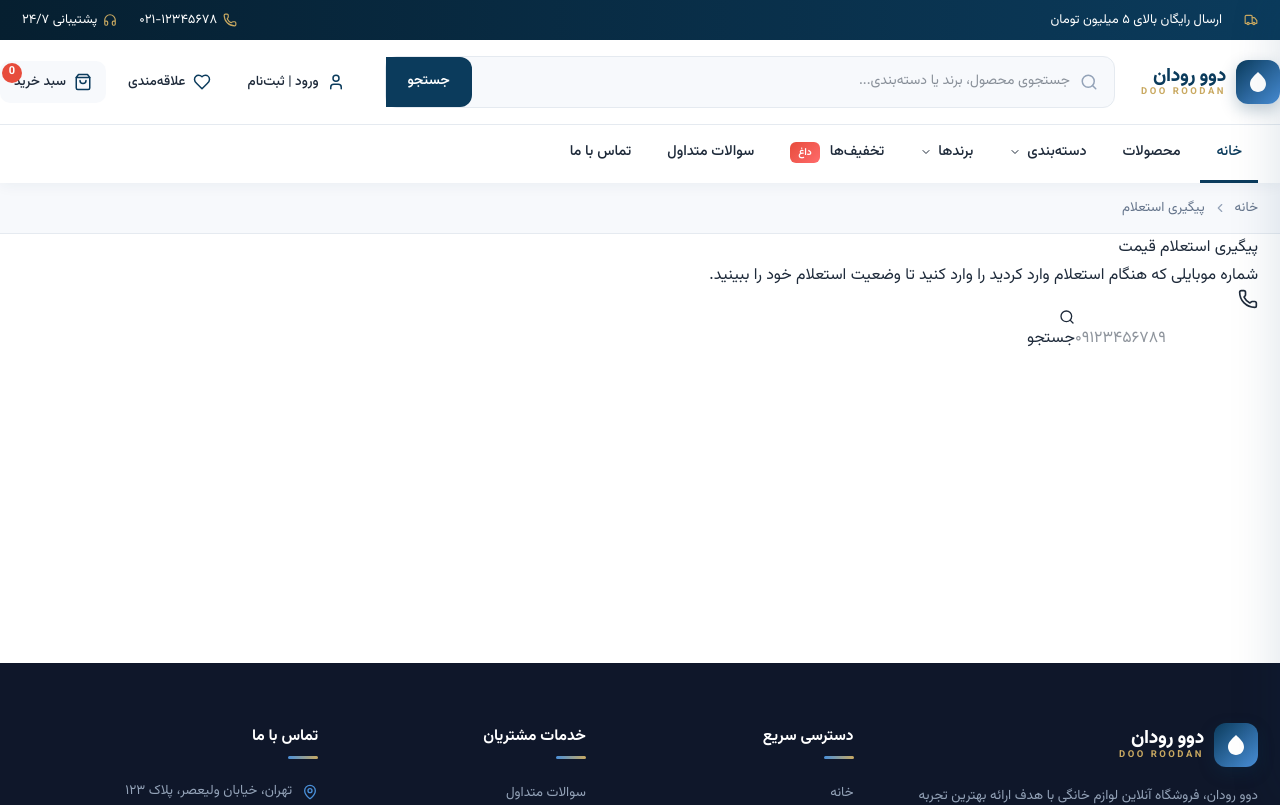
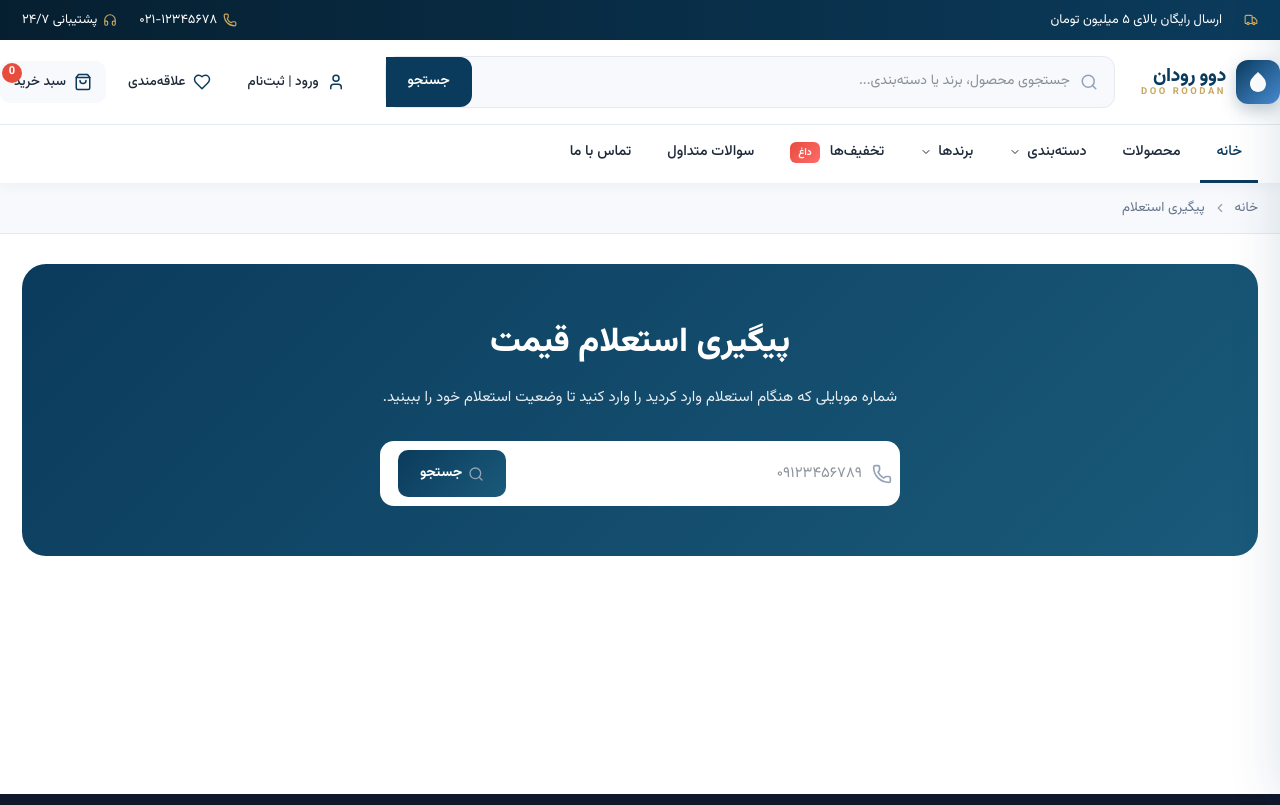
Before and after one commit to salhamir146-prog/dooroodan, a Next.js app: page /track in a window 1280 px wide. Shown: the top 805 px of the page. Built offline with nearby package versions, Linux system fonts and the light colour scheme.

Commit message:
Update globals.css

```diff
--- a/src/app/globals.css
+++ b/src/app/globals.css
@@ -4250,3 +4250,431 @@ a.admin-stat-card {
   margin-bottom: 14px;
   text-align: right;
 }
+/* ============ TRACK PAGE ============ */
+.track-page {
+  padding: 30px 22px 60px;
+  min-height: 60vh;
+}
+
+.track-hero {
+  text-align: center;
+  padding: 50px 20px;
+  background: linear-gradient(135deg, #0b3b5c, #1a5a7a);
+  border-radius: 24px;
+  color: #fff;
+  margin-bottom: 30px;
+}
+
+.track-hero h1 {
+  font-size: clamp(24px, 3.5vw, 34px);
+  font-weight: 800;
+  margin-bottom: 12px;
+}
+
+.track-hero p {
+  opacity: 0.9;
+  font-size: 15px;
+  max-width: 560px;
+  margin: 0 auto 28px;
+  line-height: 1.9;
+}
+
+.track-search {
+  display: flex;
+  align-items: center;
+  gap: 10px;
+  background: #fff;
+  border-radius: 14px;
+  padding: 8px 8px 8px 18px;
+  max-width: 520px;
+  margin: 0 auto;
+}
+
+.track-search svg {
+  color: #94a3b8;
+  flex-shrink: 0;
+}
+
+.track-search input {
+  flex: 1;
+  border: none;
+  outline: none;
+  padding: 12px 0;
+  font-size: 15px;
+  font-family: inherit;
+  color: #1e2a3a;
+  text-align: right;
+}
+
+.track-search button {
+  display: inline-flex;
+  align-items: center;
+  gap: 6px;
+  padding: 12px 22px;
+  background: linear-gradient(135deg, #0b3b5c, #1a5a7a);
+  color: #fff;
+  border-radius: 10px;
+  font-weight: 700;
+  font-size: 14px;
+  transition: all 0.3s;
+}
+
+.track-search button:hover:not(:disabled) {
+  transform: translateY(-2px);
+  box-shadow: 0 8px 20px rgba(0, 0, 0, 0.2);
+}
+
+.track-search button:disabled {
+  opacity: 0.7;
+  cursor: not-allowed;
+}
+
+.track-error {
+  display: inline-flex;
+  align-items: center;
+  gap: 8px;
+  background: rgba(255, 255, 255, 0.15);
+  color: #fff;
+  padding: 10px 18px;
+  border-radius: 10px;
+  font-size: 13.5px;
+  margin-top: 16px;
+}
+
+.track-empty {
+  text-align: center;
+  padding: 80px 20px;
+  background: #fff;
+  border-radius: 20px;
+  border: 1.5px dashed #cbd5e1;
+}
+
+.track-empty svg {
+  color: #94a3b8;
+  margin: 0 auto 20px;
+}
+
+.track-empty h2 {
+  font-size: 20px;
+  color: #0b3b5c;
+  margin-bottom: 10px;
+}
+
+.track-empty p { color: #64748b; font-size: 14px; }
+
+/* Track List */
+.track-list h2 {
+  font-size: 22px;
+  font-weight: 800;
+  color: #0b3b5c;
+  margin-bottom: 24px;
+  padding-right: 16px;
+  position: relative;
+}
+
+.track-list h2::before {
+  content: "";
+  position: absolute;
+  right: 0;
+  top: 50%;
+  transform: translateY(-50%);
+  width: 5px;
+  height: 24px;
+  background: linear-gradient(180deg, #0b3b5c, #4a90d9);
+  border-radius: 4px;
+}
+
+.track-card {
+  background: #fff;
+  border: 1.5px solid #e5eaf0;
+  border-radius: 18px;
+  padding: 24px;
+  margin-bottom: 18px;
+  position: relative;
+  overflow: hidden;
+}
+
+.track-card.status-warning {
+  border-color: #f39c12;
+  background: linear-gradient(135deg, #fff8e6, #fff);
+}
+
+.track-card.status-success {
+  border-color: #27ae60;
+  background: linear-gradient(135deg, #dcfce7, #fff);
+}
+
+.track-card.status-danger {
+  border-color: #e74c3c;
+  background: linear-gradient(135deg, #fee2e2, #fff);
+}
+
+.track-card-head {
+  display: flex;
+  justify-content: space-between;
+  align-items: center;
+  margin-bottom: 12px;
+  flex-wrap: wrap;
+  gap: 10px;
+}
+
+.track-card-id {
+  font-size: 13px;
+  color: #64748b;
+}
+
+.track-card-id strong {
+  color: #0b3b5c;
+  font-family: monospace;
+}
+
+.track-status {
+  display: inline-flex;
+  align-items: center;
+  gap: 6px;
+  padding: 6px 14px;
+  border-radius: 999px;
+  font-size: 12.5px;
+  font-weight: 700;
+}
+
+.track-status.status-warning {
+  background: #fff3cd;
+  color: #856404;
+}
+
+.track-status.status-success {
+  background: #d4edda;
+  color: #155724;
+}
+
+.track-status.status-danger {
+  background: #f8d7da;
+  color: #721c24;
+}
+
+.track-card-date {
+  display: flex;
+  align-items: center;
+  gap: 6px;
+  font-size: 12.5px;
+  color: #94a3b8;
+  margin-bottom: 18px;
+}
+
+/* Items */
+.track-card-items {
+  background: #f7f9fc;
+  border-radius: 12px;
+  padding: 16px;
+  margin-bottom: 16px;
+}
+
+.track-card-items h4 {
+  display: flex;
+  align-items: center;
+  gap: 6px;
+  font-size: 13.5px;
+  color: #0b3b5c;
+  margin-bottom: 10px;
+  font-weight: 700;
+}
+
+.track-card-items ul {
+  list-style: none;
+  display: flex;
+  flex-direction: column;
+  gap: 8px;
+}
+
+.track-card-items li {
+  display: flex;
+  justify-content: space-between;
+  font-size: 13.5px;
+  color: #475569;
+}
+
+.track-card-items li span:last-child {
+  color: #94a3b8;
+  font-weight: 600;
+}
+
+/* Prices */
+.track-card-prices {
+  display: flex;
+  flex-direction: column;
+  gap: 8px;
+  padding: 16px;
+  background: #f7f9fc;
+  border-radius: 12px;
+  margin-bottom: 16px;
+}
+
+.track-price-row {
+  display: flex;
+  justify-content: space-between;
+  align-items: center;
+  font-size: 14px;
+}
+
+.track-price-row span:first-child { color: #64748b; }
+
+.track-price-old {
+  text-decoration: line-through;
+  color: #94a3b8;
+  font-size: 14px;
+}
+
+.track-price-row-new {
+  padding-top: 8px;
+  border-top: 1px dashed #cbd5e1;
+}
+
+.track-price-new {
+  font-size: 17px;
+  font-weight: 800;
+  color: #27ae60;
+}
+
+/* Note */
+.track-note {
+  background: #fff8e6;
+  border-right: 3px solid #f39c12;
+  padding: 12px 16px;
+  border-radius: 8px;
+  margin-bottom: 16px;
+}
+
+.track-note strong {
+  display: block;
+  font-size: 13px;
+  color: #856404;
+  margin-bottom: 6px;
+}
+
+.track-note p {
+  font-size: 13.5px;
+  color: #475569;
+  line-height: 1.8;
+}
+
+/* Actions */
+.track-actions {
+  padding-top: 16px;
+  border-top: 1px solid #e5eaf0;
+}
+
+.track-diff {
+  display: inline-flex;
+  align-items: center;
+  gap: 6px;
+  padding: 8px 16px;
+  border-radius: 10px;
+  font-size: 13px;
+  font-weight: 700;
+  margin-bottom: 16px;
+}
+
+.track-diff.up {
+  background: #fee2e2;
+  color: #991b1b;
+}
+
+.track-diff.down {
+  background: #dcfce7;
+  color: #166534;
+}
+
+.track-diff.same {
+  background: #f1f5f9;
+  color: #475569;
+}
+
+.track-buttons {
+  display: flex;
+  gap: 12px;
+  flex-wrap: wrap;
+}
+
+.track-accept-btn {
+  flex: 1;
+  display: inline-flex;
+  align-items: center;
+  justify-content: center;
+  gap: 8px;
+  padding: 14px 24px;
+  background: linear-gradient(135deg, #27ae60, #2ecc71);
+  color: #fff;
+  border-radius: 12px;
+  font-weight: 700;
+  font-size: 14.5px;
+  transition: all 0.3s;
+  cursor: pointer;
+  border: none;
+  min-width: 200px;
+}
+
+.track-accept-btn:hover:not(:disabled) {
+  transform: translateY(-2px);
+  box-shadow: 0 12px 28px rgba(39, 174, 96, 0.35);
+}
+
+.track-reject-btn {
+  display: inline-flex;
+  align-items: center;
+  justify-content: center;
+  gap: 8px;
+  padding: 14px 22px;
+  background: #fff;
+  color: #e74c3c;
+  border: 1.5px solid #e74c3c;
+  border-radius: 12px;
+  font-weight: 700;
+  font-size: 14px;
+  transition: all 0.3s;
+  cursor: pointer;
+}
+
+.track-reject-btn:hover:not(:disabled) {
+  background: #e74c3c;
+  color: #fff;
+}
+
+.track-accept-btn:disabled,
+.track-reject-btn:disabled {
+  opacity: 0.5;
+  cursor: not-allowed;
+}
+
+.track-accepted {
+  display: flex;
+  align-items: center;
+  gap: 8px;
+  padding: 14px 20px;
+  background: #dcfce7;
+  color: #166534;
+  border-radius: 12px;
+  font-size: 14px;
+  font-weight: 600;
+}
+
+/* Responsive */
+@media (max-width: 640px) {
+  .track-hero { padding: 30px 16px; }
+  .track-search {
+    flex-wrap: wrap;
+    padding: 12px;
+  }
+  .track-search input {
+    width: 100%;
+    text-align: center;
+    padding: 8px 0;
+  }
+  .track-search button {
+    width: 100%;
+    justify-content: center;
+  }
+  .track-card { padding: 18px; }
+  .track-buttons { flex-direction: column; }
+  .track-accept-btn, .track-reject-btn { width: 100%; }
+}
```
